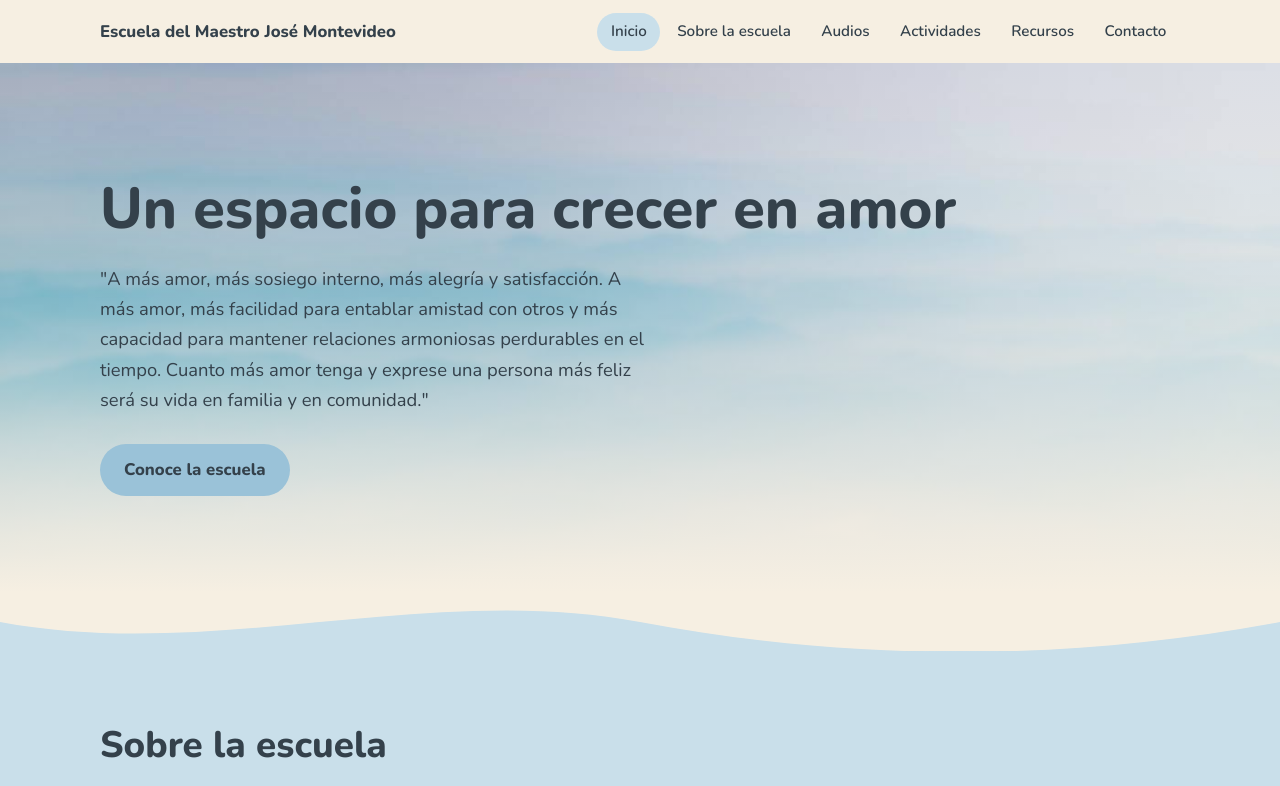
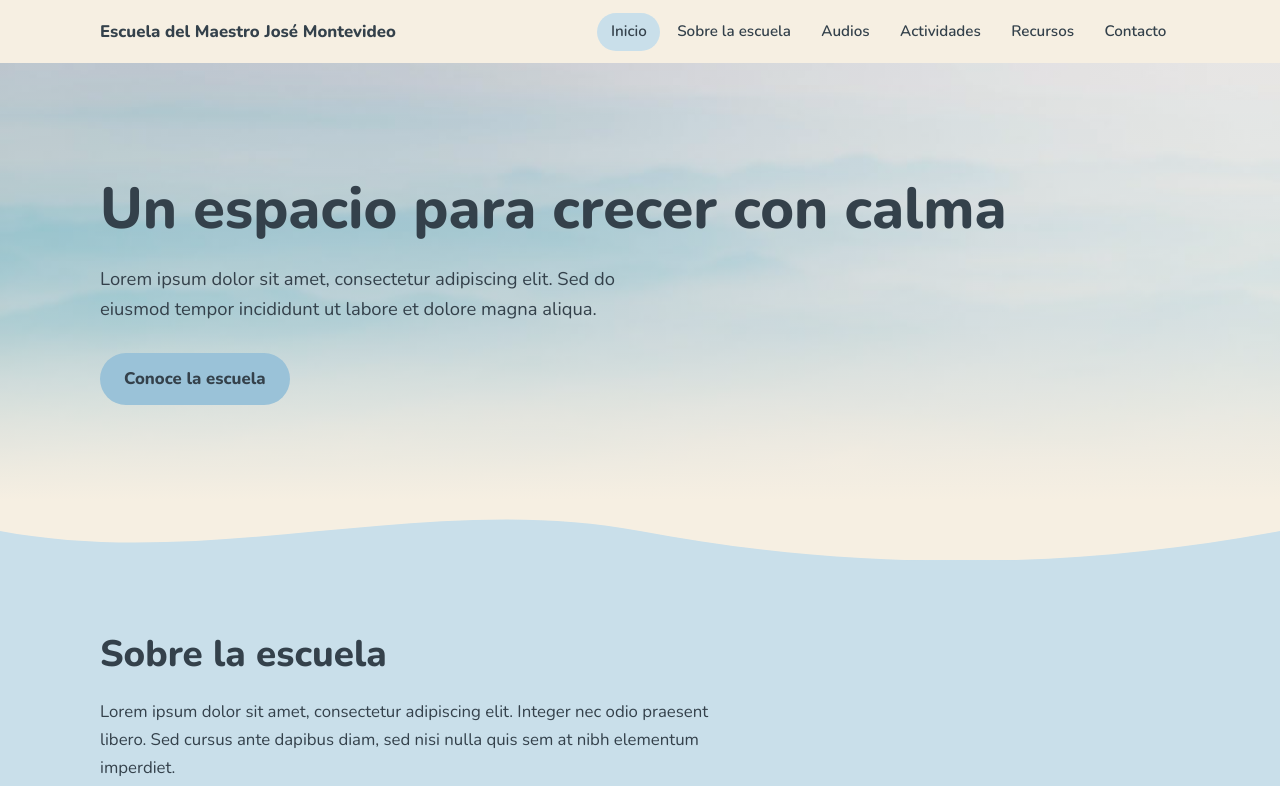
Before and after one commit to fvarietti/web-escuela-jose, a plain HTML site: page index.html in a window 1280 px wide. Shown: the top 786 px of the page. Drawn offline with nearby package versions, Linux system fonts and the light colour scheme.

Commit message:
Add files via upload

```diff
--- a/index.html
+++ b/index.html
@@ -3,7 +3,7 @@
 <head>
 <meta charset="utf-8">
 <meta name="viewport" content="width=device-width, initial-scale=1">
-<title>Escuela del Maestro José - Montevideo</title>
+<title>Escuela del Maestro José Montevideo</title>
 <link rel="preconnect" href="https://fonts.googleapis.com">
 <link rel="preconnect" href="https://fonts.gstatic.com" crossorigin>
 <link href="https://fonts.googleapis.com/css2?family=Nunito:wght@400;600;800&display=swap" rel="stylesheet">
@@ -24,8 +24,8 @@
 <section id="inicio" class="hero fondo cielo">
   <div class="wrap">
     <div>
-      <h1>Un espacio para crecer en amor</h1>
-      <p>"A más amor, más sosiego interno, más alegría y satisfacción. A más amor, más facilidad para entablar amistad con otros y más capacidad para mantener relaciones armoniosas perdurables en el tiempo. Cuanto más amor tenga y exprese una persona más feliz será su vida en familia y en comunidad."</p>
+      <h1>Un espacio para crecer con calma</h1>
+      <p>Lorem ipsum dolor sit amet, consectetur adipiscing elit. Sed do eiusmod tempor incididunt ut labore et dolore magna aliqua.</p>
       <a class="btn" href="#escuela">Conoce la escuela</a>
     </div>
   </div>
--- a/styles.css
+++ b/styles.css
@@ -83,7 +83,7 @@ nav ul a[aria-current="page"]{background:var(--celeste)}
 
 /* Fondos de naturaleza difuminados */
 .fondo{position:relative;isolation:isolate;background-size:cover;background-repeat:no-repeat}
-.fondo::before{content:"";position:absolute;inset:0;z-index:-1;background:linear-gradient(rgba(246,239,226,.0),rgba(246,239,226,.55) 60%,var(--arena))}
+.fondo::before{content:"";position:absolute;inset:0;z-index:-1;background:linear-gradient(rgba(246,239,226,.4),rgba(246,239,226,.62) 60%,var(--arena))}
 .cielo{background-image:url(img/fondo-cielo.jpg);background-position:50% 72%}
 .ola path{fill:var(--celeste)}
 .hero{padding:7rem 0 6rem}
```
